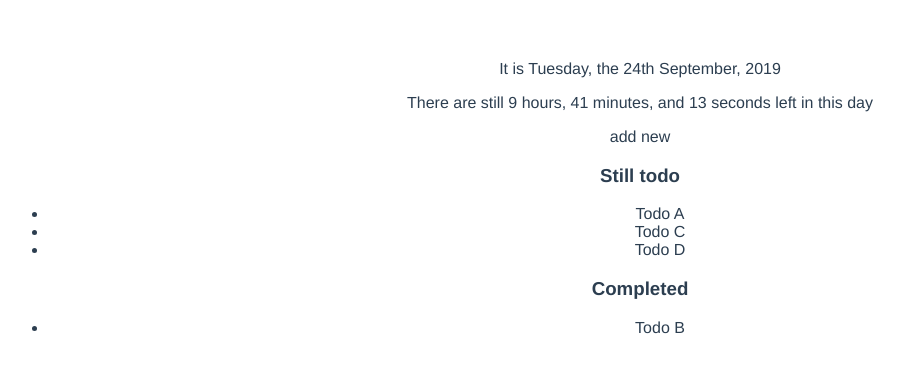
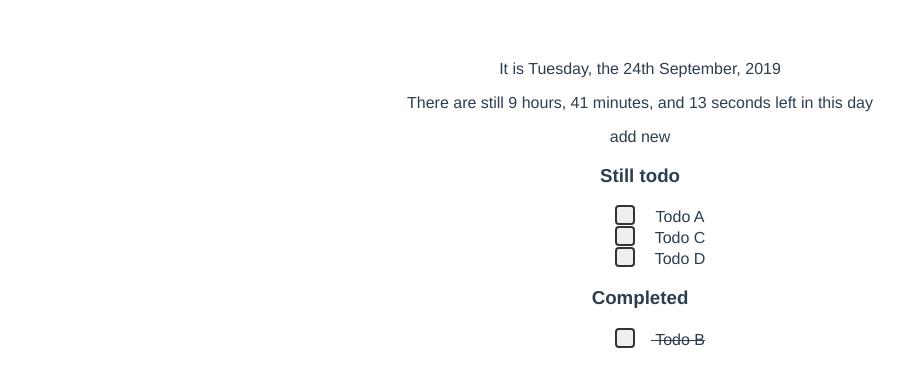
Before and after one commit to Plsr/DoDee, a Vue app: page / in a window 1280 px wide. Shown: the top 386 px of the page, without its empty margins (0-904 px from the left). Built offline with nearby package versions, Linux system fonts and the light colour scheme.

Commit message:
Make todos completable

```diff
--- /dev/null
+++ b/src/components/TodoItem.vue
@@ -0,0 +1,31 @@
+<template>
+  <div>
+    <button v-on:click="handleClick" class="todo-button" />
+    <span v-bind:class="{ 'todo-text-completed': this.isCompleted }"><slot></slot></span>
+  </div>
+</template>
+
+<script>
+  export default {
+    props: ['isCompleted'],
+    methods: {
+      handleClick() {
+        this.$emit('checkbox-click')
+      }
+    }
+  }
+</script>
+
+<style>
+  .todo-button {
+    border: 2px solid #333333;
+    border-radius: 4px;
+    width: 20px;
+    height: 20px;
+    margin-right: 1rem;
+  }
+
+  .todo-text-completed {
+    text-decoration: line-through;
+  }
+</style>
--- a/src/components/TodoList.vue
+++ b/src/components/TodoList.vue
@@ -2,18 +2,37 @@
   <div>
     <h3>Still todo</h3>
     <ul>
-      <li v-for="(todo, index) in openTodos" v-bind:key="index">{{ todo.title }}</li>
+      <todo-item
+        v-for="(todo, index) in openTodos"
+        v-bind:key="index"
+        v-bind:is-completed="todo.done"
+        v-on:checkbox-click="handleTodoClick(todo)"
+      >
+        {{ todo.title }}
+      </todo-item>
     </ul>
     <h3>Completed</h3>
     <ul>
-      <li v-for="(todo, index) in finishedTodos" v-bind:key="index">{{ todo.title }}</li>
+      <todo-item
+        v-for="(todo, index) in finishedTodos"
+        v-bind:key="index"
+        v-bind:is-completed="todo.done"
+        v-on:checkbox-click="handleTodoClick(todo)"
+      >
+        {{ todo.title }}
+      </todo-item>
     </ul>
   </div>
 </template>
 
 <script>
+  import TodoItem from './TodoItem.vue'
+
   export default {
     props: ['todos'],
+    components: {
+      TodoItem
+    },
     computed: {
       openTodos() {
         return this.todos.filter(todo => !todo.done)
@@ -21,6 +40,12 @@
       finishedTodos() {
         return this.todos.filter(todo => todo.done)
       }
+    },
+    methods: {
+      handleTodoClick(todo) {
+        const index = this.todos.indexOf(todo)
+        this.todos[index].done = !this.todos[index].done
+      }
     }
   }
 </script>
```
